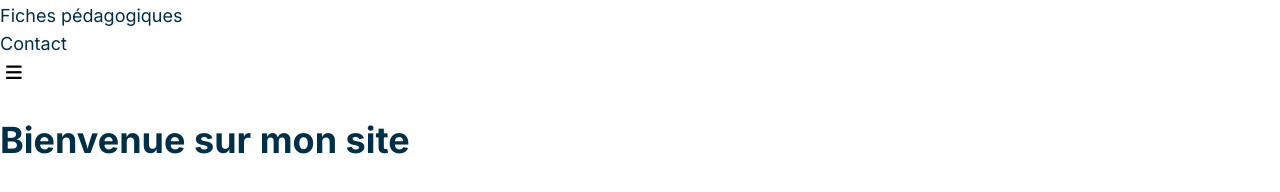
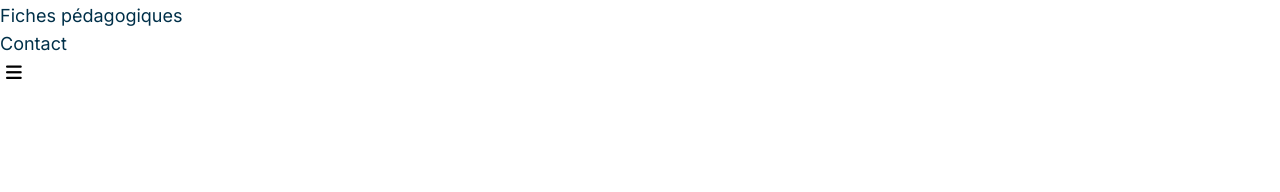
Before and after one commit to Med-Salmi/francaisAvecYaz, a website built with Vite: page index.html in a window 1280 px wide. Shown: the part 1462-1654 px from the top of the page. After the commit the page ends 1550 px from the top, so only its background shows below. Built offline with nearby package versions, Linux system fonts and the light colour scheme.

Commit message:
Restructure files and update .gitignore

```diff
--- a/index.html
+++ b/index.html
@@ -10,9 +10,6 @@
     ></script>
   </head>
   <body>
-    <main>
-      <h1>Bienvenue sur mon site</h1>
-    </main>
     <script type="module" src="/src/pages/home/home.js"></script>
   </body>
 </html>
--- a/src/main.js
+++ /dev/null
@@ -1 +0,0 @@
-import './styles/main.css';
--- a/src/pages/home/home.js
+++ b/src/pages/home/home.js
@@ -1,5 +1,5 @@
-import "../../main.js";
+import "../../styles/common.css";
 
-import createHeader from "../../components/header.js";
+import createHeader from "../../components/header/header.js";
 
 document.body.insertAdjacentHTML("afterbegin", createHeader());
```
Also changed, not shown: src/components/header/header.js (renamed from src/components/header.js), src/js/common.js (added), src/styles/common.css (renamed from src/styles/main.css), 1 other file.
